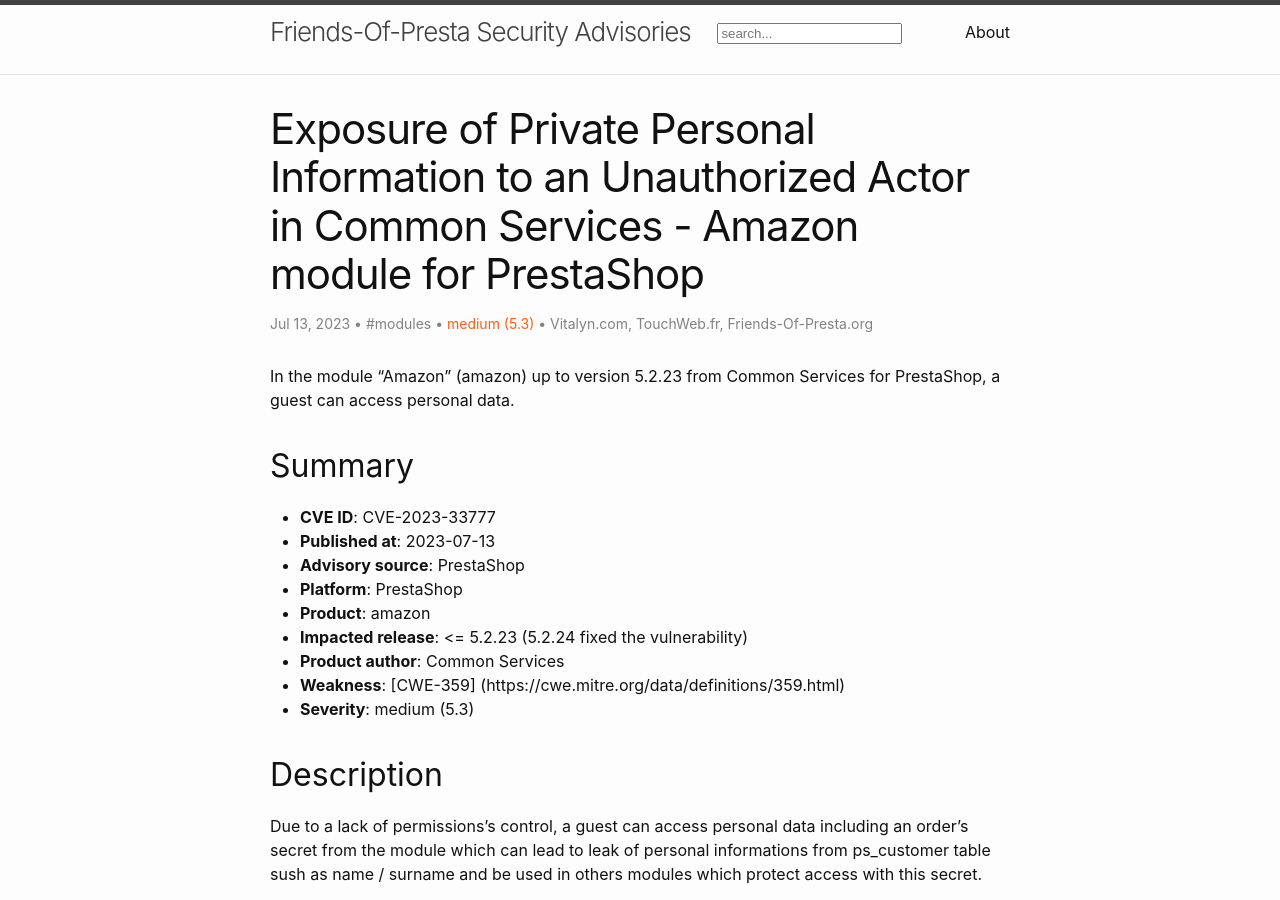
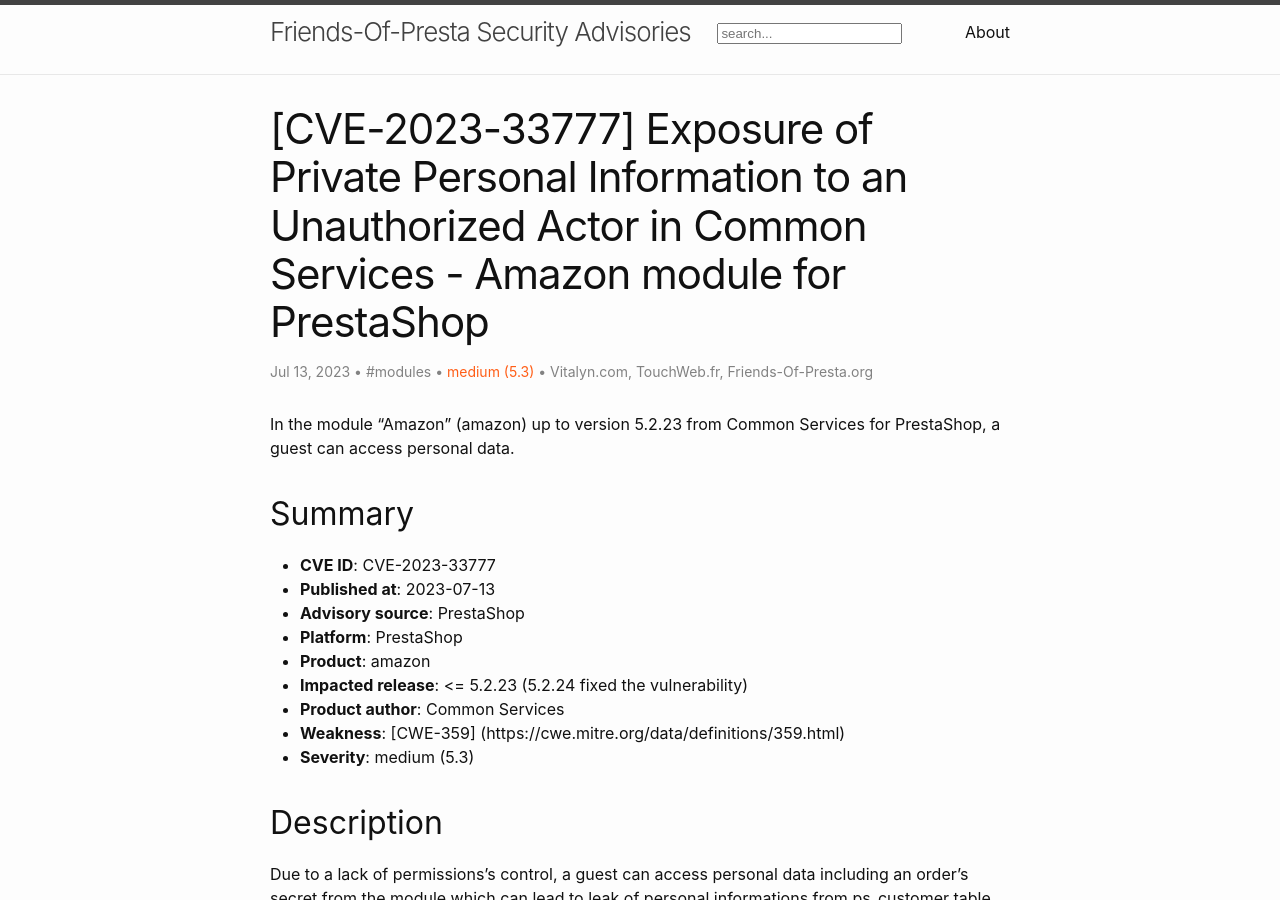
Before and after one commit to friends-of-presta/security-advisories, a Jekyll site: the page built from _posts/2023-07-13-amazon.md, in a window 1280 px wide and 900 px high. Built offline with Jekyll 4.4.1, drawn with Linux system fonts in a browser that asks for light colours.

Commit message:
Update 2023-07-13-amazon.md

```diff
--- a/_posts/2023-07-13-amazon.md
+++ b/_posts/2023-07-13-amazon.md
@@ -1,6 +1,6 @@
 ---
 layout: post
-title: "Exposure of Private Personal Information to an Unauthorized Actor in Common Services - Amazon module for PrestaShop"
+title: "[CVE-2023-33777] Exposure of Private Personal Information to an Unauthorized Actor in Common Services - Amazon module for PrestaShop"
 categories: modules
 author:
 - Vitalyn.com
```
